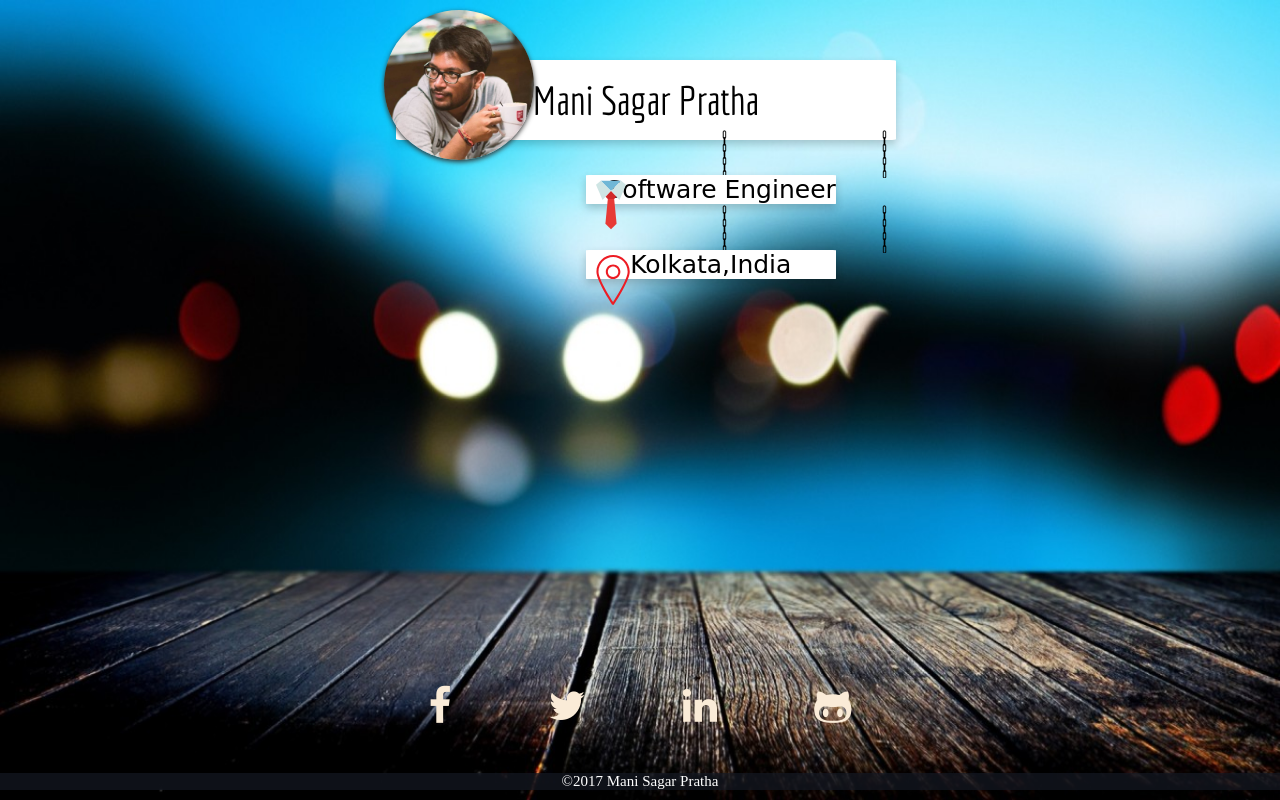
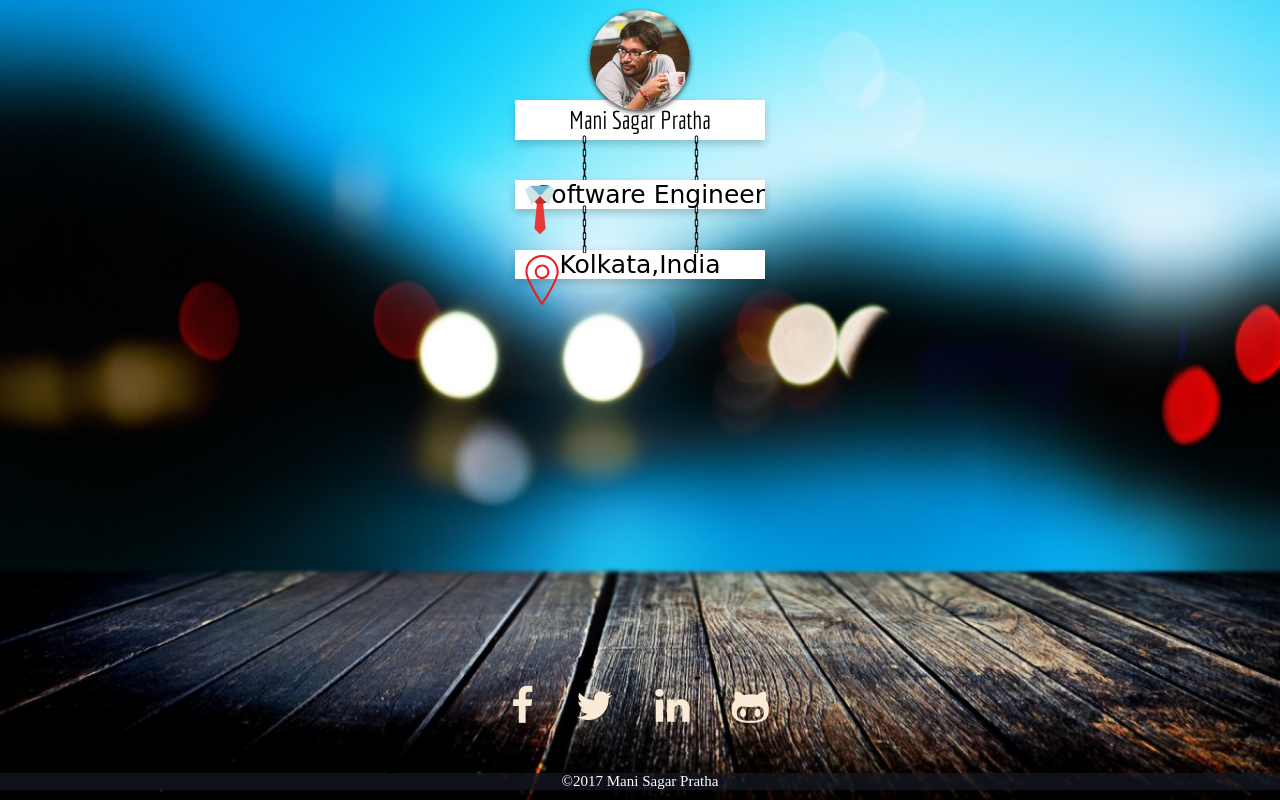
Before and after one commit to pmsagar/My-Profile, a plain HTML site: page My-Profile-gh-pages/index.html in a window 1280 px wide. Drawn offline with Linux system fonts and the light colour scheme; a web font is replaced by a local one.

Commit message:
Add files via upload

```diff
--- a/My-Profile-gh-pages/index.html
+++ b/My-Profile-gh-pages/index.html
@@ -18,13 +18,10 @@
 
 <body>
     <content id="main">
-        <section id="name-card">
-            <img id="profile-pic" src="assets/dp.jpg">
+        <section id="name-card"> <img id="profile-pic" src="assets/dp.jpg">
             <p id="name" class="card">Mani Sagar Pratha</p>
-            <img id="chain-l"  src="assets/ic_list.png">
-            <img id="chain-r" src="assets/ic_list.png">
-            <img id="chain2-l" src="assets/ic_list.png">
-            <img id="chain2-r" src="assets/ic_list.png">
+            <div id="chains-1"> <img id="chain-l" src="assets/ic_list.png"> <img id="chain-r" src="assets/ic_list.png"> </div>
+            <div id="chains-2"><img id="chain2-l" src="assets/ic_list.png"> <img id="chain2-r" src="assets/ic_list.png"></div>
             <p id="net"> <img id="work-icon" src="assets/work-icon.svg">Software Engineer</p>
             <p id="location"> <img id="location-icon" src="assets/location-RED.svg">Kolkata,India</p>
         </section>
--- a/My-Profile-gh-pages/styles/main.css
+++ b/My-Profile-gh-pages/styles/main.css
@@ -21,6 +21,7 @@ body {
     box-shadow: 0px 2px 5px 0px rgba(51, 51, 51, 1);
     height: 150px;
     width: 150px;
+    z-index: 2;
 }
 
 .card {
@@ -29,8 +30,9 @@ body {
     background-color: white;
     width: 500px;
     position: absolute;
-    z-index: -1;
-    top: 20px;
+    z-index: 0;
+    top: 10px;
+    right: 424.203px;
 }
 
 #name {
@@ -41,7 +43,6 @@ body {
     font-size: 40px;
     line-height: 80px;
 }
-
 
 #net {
     font-family: 'Love Ya Like A Sister', cursive;
@@ -59,6 +60,30 @@ body {
     width: 250px;
 }
 
+#chains-1 {
+    position: absolute;
+    top: 130px;
+    left: 700px;
+    right: auto;
+    width: 500px;
+}
+
+#chains-2 {
+    position: absolute;
+    top: 200px;
+    left: 700px;
+    right: auto;
+    width: 500px;
+}
+
+#chain-r,
+#chain2-r {
+    position: relative;
+    left: 90px;
+}
+
+
+/*
 #chain-l {
     margin-left: 0px;
     position: absolute;
@@ -72,7 +97,10 @@ body {
     left: 860px;
     top: 130px;
 }
+*/
 
+
+/*
 #chain2-l {
     margin-left: 0px;
     position: absolute;
@@ -86,6 +114,7 @@ body {
     left: 860px;
     top: 205px;
 }
+*/
 
 #location-icon {
     position: absolute;
@@ -176,6 +205,8 @@ footer {
     color: #FFF;
     font-size: 15px;
 }
+
+
 /*
 
 @media screen and (min-width:1200px) {
@@ -203,88 +234,70 @@ footer {
 }
 */
 
+
 /* Smartphones (portrait and landscape) ----------- */
-@media only screen and (min-device-width : 320px) and (max-device-width : 480px) {
+
+@media only screen and (min-device-width: 320px) and (max-device-width: 1333px) {
     /* Styles */
-
     #name-card {
-    width: 40%;
         margin: auto;
-    padding: 10px;
         display: flex;
+        padding-left: 0px;
+        padding-right: 0px;
+        width: 100px;
     }
-
     #profile-pic {
-    border-radius: 50%;
-    box-shadow: 0px 2px 5px 0px rgba(51, 51, 51, 1);
-    height: 150px;
-    width: 150px;
+        height: 100px;
+        width: 100px;
     }
-
     .card {
-    box-shadow: 0 4px 8px 0 rgba(0, 0, 0, 0.2);
-    border-radius: 1.25%;
-    background-color: white;
-    width: 500px;
-    position: absolute;
-    z-index: -1;
-    top: 20px;
+        width: 250px;
+        top: 100px;
+        right: 0px;
     }
-
     #name {
-    margin-left: 12px;
-    padding: 0;
-    text-align: center;
-    font-family: 'Economica', sans-serif;
-    font-size: 40px;
-    line-height: 80px;
+        height: 40px;
+        bottom: 0px;
+        font-size: 25px;
+        line-height: 40px;
+        left: 0px;
+        margin: 0 auto;
     }
-
-
     #net {
-    font-family: 'Love Ya Like A Sister', cursive;
-    font-size: 25px;
-    border-radius: 5px;
-    background-color: white;
+        width: 250px;
+        left: 0px;
+        right: 0px;
+        margin: 0 auto;
+        top: 180px
+    }
+    #chains-1 {
+        right: 0px;
+        left: 0px;
+        width: 160px;
         display: flex;
-    justify-content: flex-end;
-    box-shadow: 0 4px 8px 0 rgba(0, 0, 0, 0.2);
-    border-radius: 1.25%;
-    background-color: white;
-    top: 150px;
-    position: absolute;
-    right: 444.203px;
-    width: 250px;
+        justify-content: space-between;
+        margin: 5px auto 0 auto;
     }
-
-#chain-l {
-    margin-left: 0px;
-    position: absolute;
-    left: 700px;
-    top: 130px;
+    #chain-r {
+        position: relative;
+        left: 0;
+        margin: 0;
     }
-
-#chain-r {
-    margin-left: 0px;
-    position: absolute;
-    left: 860px;
-    top: 130px;
+    #chains-2 {
+        right: 0px;
+        left: 0px;
+        width: 160px;
+        display: flex;
+        top:200px;
+        justify-content: space-between;
+        margin: 5px auto 0 auto;
+        z-index: 3;
     }
-
-#chain2-l {
-    margin-left: 0px;
-    position: absolute;
-    left: 700px;
-    top: 205px;
+       #chain2-r {
+        position: relative;
+        left: 0;
+        margin: 0;
     }
-
-#chain2-r {
-    margin-left: 0px;
-    position: absolute;
-    left: 860px;
-    top: 205px;
-}
-
     #location-icon {
         position: absolute;
         height: 50px;
@@ -292,7 +305,6 @@ footer {
         right: 444.203;
         top: 5px;
     }
-
     #work-icon {
         position: absolute;
         height: 50px;
@@ -300,34 +312,15 @@ footer {
         right: 444.203;
         top: 5px;
     }
-
     #location {
-    font-family: 'Love Ya Like A Sister', cursive;
-    font-size: 25px;
-    border-radius: 5px;
-    background-color: white;
-    display: flex;
-    justify-content: center;
-    box-shadow: 0 4px 8px 0 rgba(0, 0, 0, 0.2);
-    border-radius: 1.25%;
-    background-color: white;
-    position: absolute;
-    right: 444.203px;
+        left: 0px;
+        right: 0px;
+        margin: 0 auto;
         width: 250px;
-    margin-top: 0px;
-    margin-bottom: 0px;
-    top: 250px;
     }
-
     .social-icons {
-    display: flex;
-    flex-direction: row;
-    justify-content: space-around;
-    width: 520px;
-    margin: auto;
-    font-size: 40px;
+        width: 300px;
     }
-
     #section-main {
         right: 0px;
         left: 0px;
@@ -335,150 +328,223 @@ footer {
         position: absolute;
         margin: auto;
     }
-
-.fa {
-    color: antiquewhite;
-    transition: all .2s ease-in-out;
 }
 
-.fb:hover {
-    color: #3B5998;
-    transform: scale(2);
+
+/* Smartphones (landscape) ----------- */
+
+@media only screen and (min-width: 321px) {
+    /* Styles */
 }
 
-.twitter:hover {
-    color: #15A7FF;
-    transform: scale(2);
+
+/* Smartphones (portrait) ----------- */
+
+
+/*
+@media only screen and (max-width: 320px) {
+     Styles
+    #name-card {
+        margin: auto;
+        display: flex;
+        padding-left: 0px;
+        padding-right: 0px;
+        width: 100px;
     }
-
-.linkedin:hover {
-    color: #0077B5;
-    transform: scale(2);
+    #profile-pic {
+        height: 100px;
+        width: 100px;
     }
-
-.github:hover {
-    color: black;
-    transform: scale(2);
+    .card {
+        width: 250px;
+        top: 100px;
+        right: 0px;
     }
-
-footer {
-    background-color: rgba(20, 25, 35, 0.7);
-    padding: 0;
+    #name {
+        height: 40px;
+        bottom: 0px;
+        font-size: 25px;
+        line-height: 40px;
+        left: 0px;
+        margin: 0 auto;
+    }
+    #net {
+        width: 250px;
+        left: 0px;
+        right: 0px;
+        margin: 0 auto;
+        top: 180px
+    }
+    #chain-l {
+        left: 90px;
+        top: 140px;
+    }
+    #chain-r {
+        left: 180px;
+        top: 140px;
+    }
+    #chain2-l {
+        right: 0px;
+        left: 90px;
+    }
+    #chain2-r {
+        left: 180px;
+    }
+    #location-icon {
         position: absolute;
-    bottom: 10px;
-    margin: 0;
-    padding: 0;
-    width: 100%;
-    display: flex;
-    justify-content: center;
-    color: #FFF;
-    font-size: 15px;
+        height: 50px;
+        left: 0px;
+        right: 444.203;
+        top: 5px;
+    }
+    #work-icon {
+        position: absolute;
+        height: 50px;
+        left: 0px;
+        right: 444.203;
+        top: 5px;
+    }
+    #location {
+        left: 0px;
+        right: 0px;
+        margin: 0 auto;
+        width: 250px;
+    }
+    .social-icons {
+        width: 300px;
+    }
+    #section-main {
+        right: 0px;
+        left: 0px;
+        bottom: 70px;
+        position: absolute;
+        margin: auto;
     }
 }
 
-/* Smartphones (landscape) ----------- */
-@media only screen and (min-width : 321px) {
+*/
+
+
+/* iPads (portrait and landscape) ----------- */
+
+@media only screen and (min-device-width: 768px) and (max-device-width: 1024px) {
     /* Styles */
 }
 
-/* Smartphones (portrait) ----------- */
-@media only screen and (max-width : 320px) {
+
+/* iPads (landscape) ----------- */
+
+@media only screen and (min-device-width: 768px) and (max-device-width: 1024px) and (orientation: landscape) {
     /* Styles */
 }
 
-/* iPads (portrait and landscape) ----------- */
-@media only screen and (min-device-width : 768px) and (max-device-width : 1024px) {
+
+/* iPads (portrait) ----------- */
+
+@media only screen and (min-device-width: 768px) and (max-device-width: 1024px) and (orientation: portrait) {
     /* Styles */
 }
 
-/* iPads (landscape) ----------- */
-@media only screen and (min-device-width : 768px) and (max-device-width : 1024px) and (orientation : landscape) {
+
+/**********
+iPad 3
+**********/
+
+@media only screen and (min-device-width: 768px) and (max-device-width: 1024px) and (orientation: landscape) and (-webkit-min-device-pixel-ratio: 2) {
     /* Styles */
 }
 
-/* iPads (portrait) ----------- */
-@media only screen and (min-device-width : 768px) and (max-device-width : 1024px) and (orientation : portrait) {
-/* Styles */
-}
-/**********
-iPad 3
-**********/
-@media only screen and (min-device-width : 768px) and (max-device-width : 1024px) and (orientation : landscape) and (-webkit-min-device-pixel-ratio : 2) {
+@media only screen and (min-device-width: 768px) and (max-device-width: 1024px) and (orientation: portrait) and (-webkit-min-device-pixel-ratio: 2) {
     /* Styles */
 }
 
-@media only screen and (min-device-width : 768px) and (max-device-width : 1024px) and (orientation : portrait) and (-webkit-min-device-pixel-ratio : 2) {
-/* Styles */
-}
+
 /* Desktops and laptops ----------- */
-@media only screen  and (min-width : 1224px) {
+
+@media only screen and (min-width: 1224px) {
     /* Styles */
 }
 
+
 /* Large screens ----------- */
-@media only screen  and (min-width : 1824px) {
+
+@media only screen and (min-width: 1824px) {
     /* Styles */
 }
 
+
 /* iPhone 4 ----------- */
-@media only screen and (min-device-width : 320px) and (max-device-width : 480px) and (orientation : landscape) and (-webkit-min-device-pixel-ratio : 2) {
+
+@media only screen and (min-device-width: 320px) and (max-device-width: 480px) and (orientation: landscape) and (-webkit-min-device-pixel-ratio: 2) {
     /* Styles */
 }
 
-@media only screen and (min-device-width : 320px) and (max-device-width : 480px) and (orientation : portrait) and (-webkit-min-device-pixel-ratio : 2) {
+@media only screen and (min-device-width: 320px) and (max-device-width: 480px) and (orientation: portrait) and (-webkit-min-device-pixel-ratio: 2) {
     /* Styles */
 }
 
+
 /* iPhone 5 ----------- */
-@media only screen and (min-device-width: 320px) and (max-device-height: 568px) and (orientation : landscape) and (-webkit-device-pixel-ratio: 2){
+
+@media only screen and (min-device-width: 320px) and (max-device-height: 568px) and (orientation: landscape) and (-webkit-device-pixel-ratio: 2) {
     /* Styles */
 }
 
-@media only screen and (min-device-width: 320px) and (max-device-height: 568px) and (orientation : portrait) and (-webkit-device-pixel-ratio: 2){
+@media only screen and (min-device-width: 320px) and (max-device-height: 568px) and (orientation: portrait) and (-webkit-device-pixel-ratio: 2) {
     /* Styles */
 }
 
+
 /* iPhone 6 ----------- */
-@media only screen and (min-device-width: 375px) and (max-device-height: 667px) and (orientation : landscape) and (-webkit-device-pixel-ratio: 2){
+
+@media only screen and (min-device-width: 375px) and (max-device-height: 667px) and (orientation: landscape) and (-webkit-device-pixel-ratio: 2) {
     /* Styles */
 }
 
-@media only screen and (min-device-width: 375px) and (max-device-height: 667px) and (orientation : portrait) and (-webkit-device-pixel-ratio: 2){
+@media only screen and (min-device-width: 375px) and (max-device-height: 667px) and (orientation: portrait) and (-webkit-device-pixel-ratio: 2) {
     /* Styles */
 }
 
+
 /* iPhone 6+ ----------- */
-@media only screen and (min-device-width: 414px) and (max-device-height: 736px) and (orientation : landscape) and (-webkit-device-pixel-ratio: 2){
+
+@media only screen and (min-device-width: 414px) and (max-device-height: 736px) and (orientation: landscape) and (-webkit-device-pixel-ratio: 2) {
     /* Styles */
 }
 
-@media only screen and (min-device-width: 414px) and (max-device-height: 736px) and (orientation : portrait) and (-webkit-device-pixel-ratio: 2){
+@media only screen and (min-device-width: 414px) and (max-device-height: 736px) and (orientation: portrait) and (-webkit-device-pixel-ratio: 2) {
     /* Styles */
 }
 
+
 /* Samsung Galaxy S3 ----------- */
-@media only screen and (min-device-width: 320px) and (max-device-height: 640px) and (orientation : landscape) and (-webkit-device-pixel-ratio: 2){
+
+@media only screen and (min-device-width: 320px) and (max-device-height: 640px) and (orientation: landscape) and (-webkit-device-pixel-ratio: 2) {
     /* Styles */
 }
 
-@media only screen and (min-device-width: 320px) and (max-device-height: 640px) and (orientation : portrait) and (-webkit-device-pixel-ratio: 2){
+@media only screen and (min-device-width: 320px) and (max-device-height: 640px) and (orientation: portrait) and (-webkit-device-pixel-ratio: 2) {
     /* Styles */
 }
 
+
 /* Samsung Galaxy S4 ----------- */
-@media only screen and (min-device-width: 320px) and (max-device-height: 640px) and (orientation : landscape) and (-webkit-device-pixel-ratio: 3){
+
+@media only screen and (min-device-width: 320px) and (max-device-height: 640px) and (orientation: landscape) and (-webkit-device-pixel-ratio: 3) {
     /* Styles */
 }
 
-@media only screen and (min-device-width: 320px) and (max-device-height: 640px) and (orientation : portrait) and (-webkit-device-pixel-ratio: 3){
+@media only screen and (min-device-width: 320px) and (max-device-height: 640px) and (orientation: portrait) and (-webkit-device-pixel-ratio: 3) {
     /* Styles */
 }
 
+
 /* Samsung Galaxy S5 ----------- */
-@media only screen and (min-device-width: 360px) and (max-device-height: 640px) and (orientation : landscape) and (-webkit-device-pixel-ratio: 3){
+
+@media only screen and (min-device-width: 360px) and (max-device-height: 640px) and (orientation: landscape) and (-webkit-device-pixel-ratio: 3) {
     /* Styles */
 }
 
-@media only screen and (min-device-width: 360px) and (max-device-height: 640px) and (orientation : portrait) and (-webkit-device-pixel-ratio: 3){
+@media only screen and (min-device-width: 360px) and (max-device-height: 640px) and (orientation: portrait) and (-webkit-device-pixel-ratio: 3) {
     /* Styles */
 }
```
Lines whose indentation alone changed are shown as unchanged.
